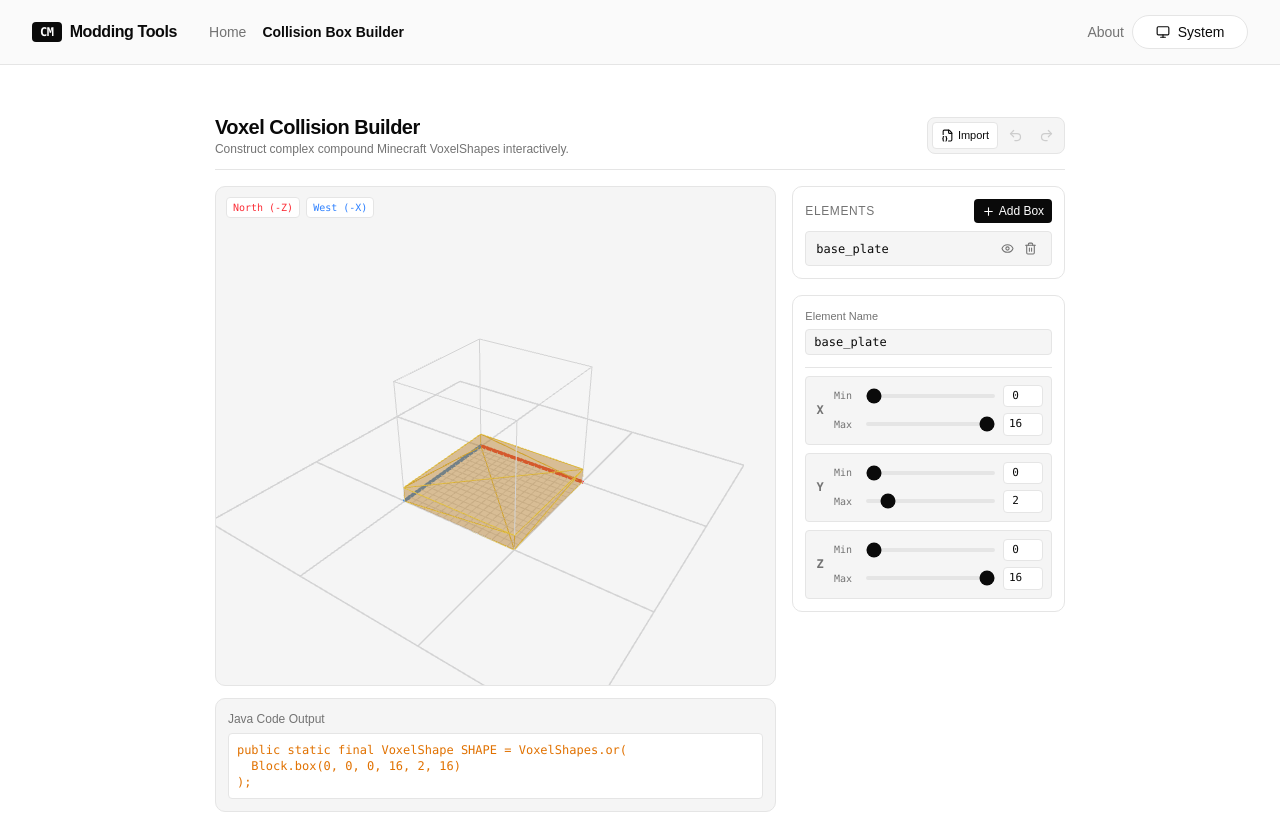
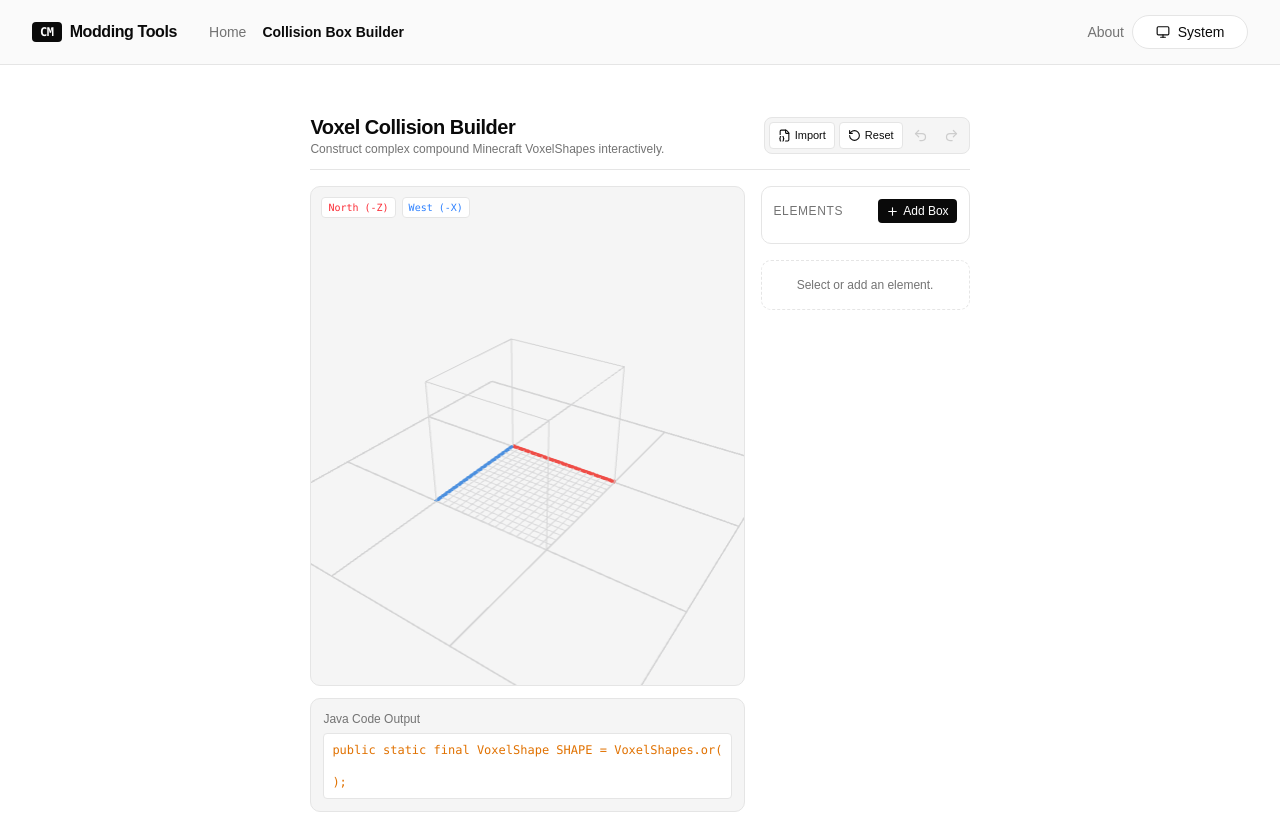
Before and after one commit to ChefMooon/cm-modding-tools, a React (Vite) app: page /collision-box in a window 1280 px wide. Shown: the top 813 px of the page. Built offline with nearby package versions, Linux system fonts and the light colour scheme.

Commit message:
feat: add reset functionality to Collision Box builder

```diff
--- a/src/routes/collision-box/route.tsx
+++ b/src/routes/collision-box/route.tsx
@@ -3,19 +3,19 @@ import { useState } from 'react'
 import type { CollisionBox } from './types'
 import { CollisionViewport } from './-components/CollisionViewport'
 import { JSONImport } from './-components/JSONImport'
-import { Plus, Trash2, Eye, EyeOff, Undo2, Redo2, FileJson2 } from 'lucide-react'
+import { Plus, Trash2, Eye, EyeOff, Undo2, Redo2, FileJson2, RotateCcw } from 'lucide-react'
 
 type NumericCoordKey = 'minX' | 'minY' | 'minZ' | 'maxX' | 'maxY' | 'maxZ';
+
+const DEFAULT_BOXES: CollisionBox[] = [];
 
 export const Route = createFileRoute('/collision-box')({
   component: RouteComponent,
 })
 
 function RouteComponent() {
-  const [boxes, setBoxes] = useState<CollisionBox[]>([
-    { id: 'base-plate', name: 'base_plate', visible: true, minX: 0, minY: 0, minZ: 0, maxX: 16, maxY: 2, maxZ: 16 }
-  ]);
-  const [selectedBoxId, setSelectedBoxId] = useState<string>('base-plate');
+  const [boxes, setBoxes] = useState<CollisionBox[]>(() => DEFAULT_BOXES.map(box => ({ ...box })));
+  const [selectedBoxId, setSelectedBoxId] = useState<string>('');
   const [showImportModal, setShowImportModal] = useState(false);
 
   // History tracking arrays
@@ -35,6 +35,13 @@ function RouteComponent() {
     setRedoStack(prev => [boxes, ...prev]);
     setBoxes(previous);
     setHistory(prev => prev.slice(0, -1));
+  };
+
+  const resetBuilder = () => {
+    setBoxes(DEFAULT_BOXES.map(box => ({ ...box })));
+    setSelectedBoxId('');
+    setHistory([]);
+    setRedoStack([]);
   };
 
   const handleRedo = () => {
@@ -133,6 +140,13 @@ function RouteComponent() {
             className="flex items-center gap-1 rounded border border-border bg-background px-2 py-1 text-[11px] font-medium text-foreground transition hover:bg-accent"
           >
             <FileJson2 size={13} /> Import
+          </button>
+          <button
+            type="button"
+            onClick={resetBuilder}
+            className="flex items-center gap-1 rounded border border-border bg-background px-2 py-1 text-[11px] font-medium text-foreground transition hover:bg-accent"
+          >
+            <RotateCcw size={13} /> Reset
           </button>
           <button disabled={history.length === 0} onClick={handleUndo}
             className="p-1.5 hover:bg-accent rounded text-muted-foreground hover:text-foreground disabled:opacity-30 disabled:pointer-events-none cursor-pointer">
```
